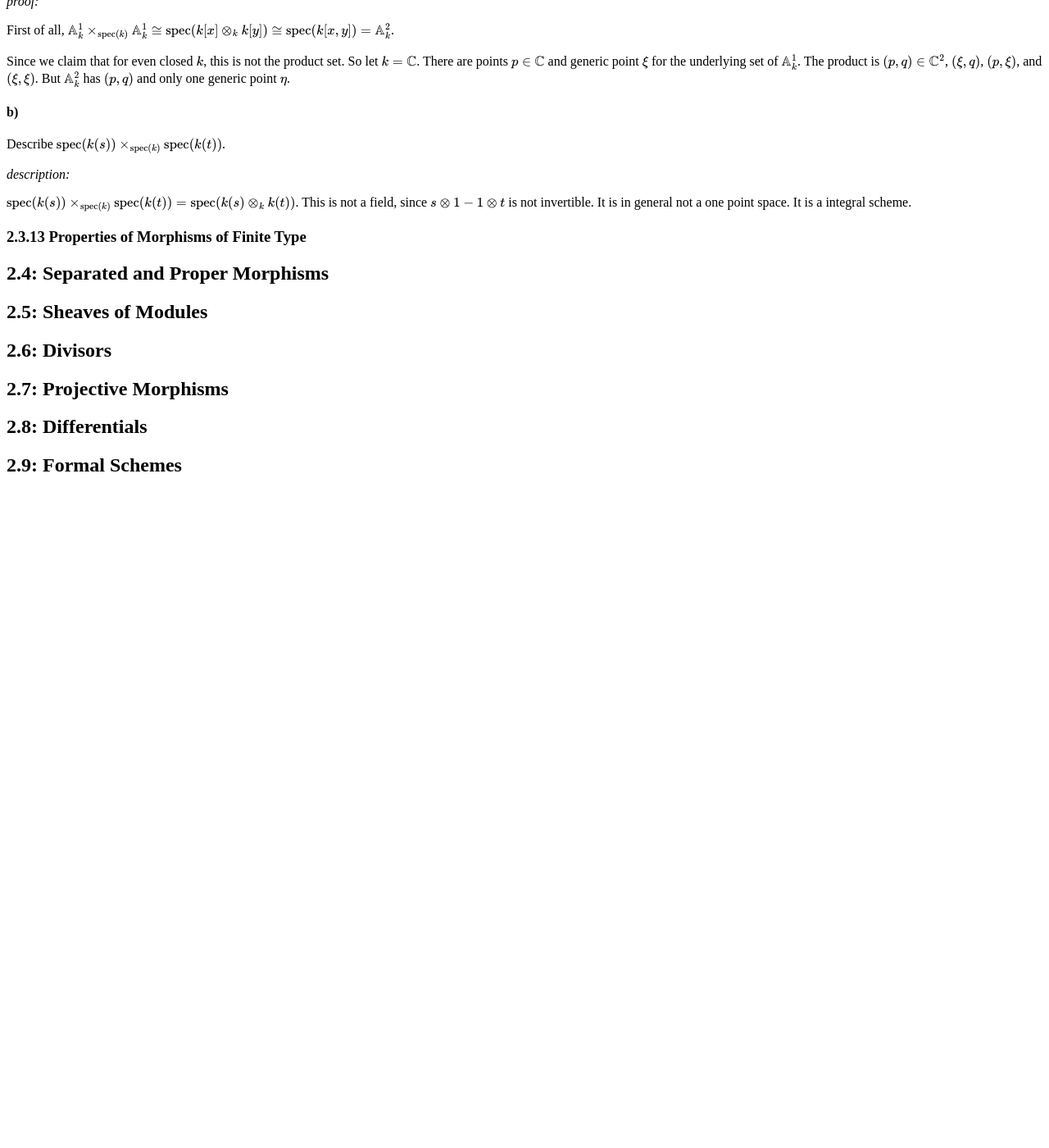
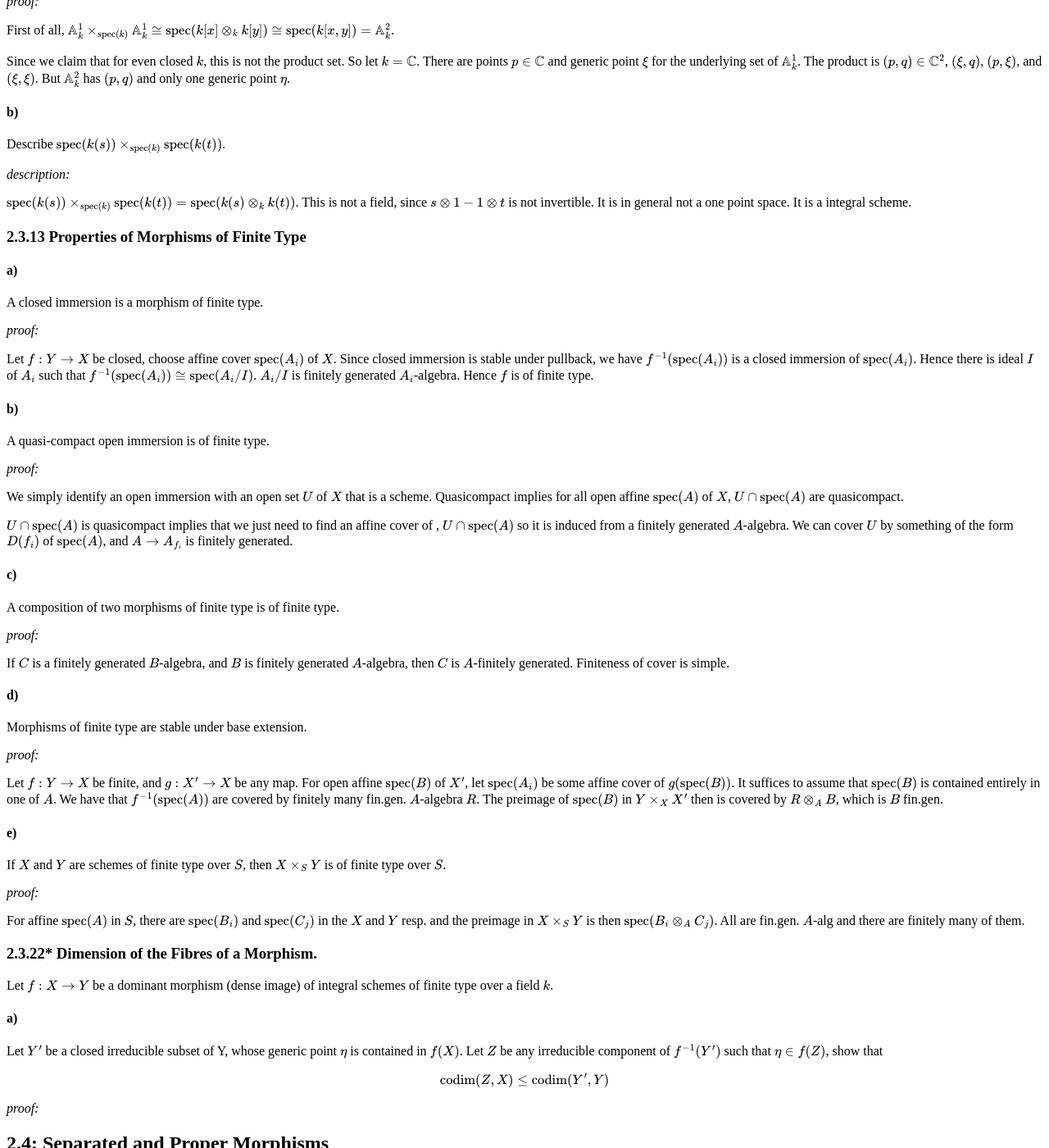
Before and after one commit to justinli1128/jiahaoliAcademicWebsite, a Jekyll site: the page built from AlgGeoPractice/AlgGeoChapter2.md, in a window 1280 px wide and 1400 px high, scrolled down 6143 px. Shown: the whole window at 82% size. Built offline with Jekyll 4.4.1, drawn with Linux system fonts in a browser that asks for light colours; before the commit the page ends 6744 px from its top, so only the background shows below that.

Commit message:
Document properties of morphisms of finite type
Added properties of morphisms of finite type with proofs.

```diff
--- a/AlgGeoPractice/AlgGeoChapter2.md
+++ b/AlgGeoPractice/AlgGeoChapter2.md
@@ -307,6 +307,57 @@ $\spec(k(s))\times\_{\spec(k)}\spec(k(t))=\spec(k(s)\otimes\_kk(t))$. This is no
 
 ### 2.3.13 Properties of Morphisms of Finite Type
 
+#### a)
+
+A closed immersion is a morphism of finite type.
+
+_proof:_
+
+Let $f:Y \to X$ be closed, choose affine cover $\spec(A\_i)$ of $X$. Since closed immersion is stable under pullback, we have $f^{-1}(\spec(A\_i))$ is a closed immersion of $\spec(A\_i)$. Hence there is ideal $I$ of $A\_i$ such that $f^{-1}(\spec(A\_i))\cong \spec(A\_i/I)$. $A\_i/I$ is finitely generated $A\_i$-algebra. Hence $f$ is of finite type.
+
+#### b)
+
+A quasi-compact open immersion is of finite type.
+
+_proof:_
+
+We simply identify an open immersion with an open set $U$ of $X$ that is a scheme. Quasicompact implies for all open affine $\spec(A)$ of $X$, $U\cap \spec(A)$ are quasicompact.
+
+$U\cap \spec(A)$ is quasicompact implies that we just need to find an affine cover of , $U\cap \spec(A)$ so it is induced from a finitely generated $A$-algebra. We can cover $U$ by something of the form $D(f\_i)$ of $\spec(A)$, and $A\to A\_{f\_i}$ is finitely generated.
+
+#### c)
+
+A composition of two morphisms of finite type is of finite type.
+
+_proof:_
+
+If $C$ is a finitely generated $B$-algebra, and $B$ is finitely generated $A$-algebra, then $C$ is $A$-finitely generated. Finiteness of cover is simple.
+
+#### d)
+
+Morphisms of finite type are stable under base extension.
+
+_proof:_
+
+Let $f:Y\to X$ be finite, and $g:X'\to X$ be any map. For open affine $\spec(B)$ of $X'$, let $\spec(A\_i)$ be some affine cover of $g(\spec(B))$. It suffices to assume that $\spec(B)$ is contained entirely in one of $A$. We have that $f^{-1}(\spec(A))$ are covered by finitely many fin.gen. $A$-algebra $R$. The preimage of $\spec(B)$ in $Y\times_XX'$ then is covered by $R\otimes_{A} B$, which is $B$ fin.gen.
+
+#### e)
+
+If $X$ and $Y $ are schemes of finite type over $S$, then $ X \times\_S Y$ is of finite type over $S$.
+
+_proof:_
+
+For affine $\spec(A)$ in $S$, there are $\spec(B\_i)$ and $\spec(C\_j)$ in the $X$ and $Y$ resp. and the preimage in $X\times\_S Y$ is then $\spec(B\_i\otimes\_A C\_j)$. All are fin.gen. $A$-alg and there are finitely many of them.
+
+### 2.3.22* Dimension of the Fibres of a Morphism.
+
+Let $f:X\to Y$ be a dominant morphism (dense image) of integral schemes of finite type over a field $k$.
+
+#### a)
+Let $Y'$ be a closed irreducible subset of Y, whose generic point $\eta$ is contained in $f(X)$. Let $Z$ be any irreducible component of $f^{-1}(Y')$ such that $\eta\in f(Z)$, show that
+\\[ \mathrm{codim}(Z,X)\leq \mathrm{codim}(Y',Y)\\]
+
+_proof:_
 
 ## 2.4: Separated and Proper Morphisms
 ## 2.5: Sheaves of Modules
```
